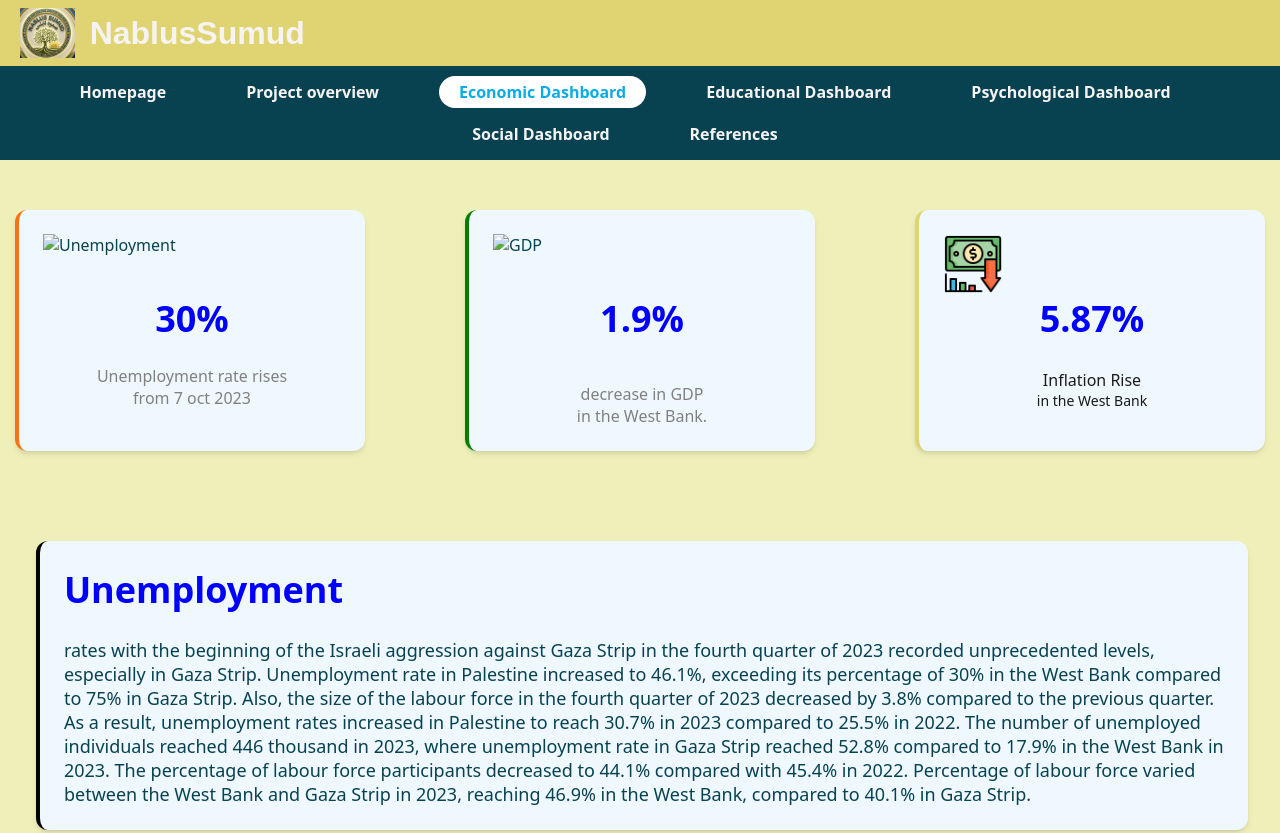
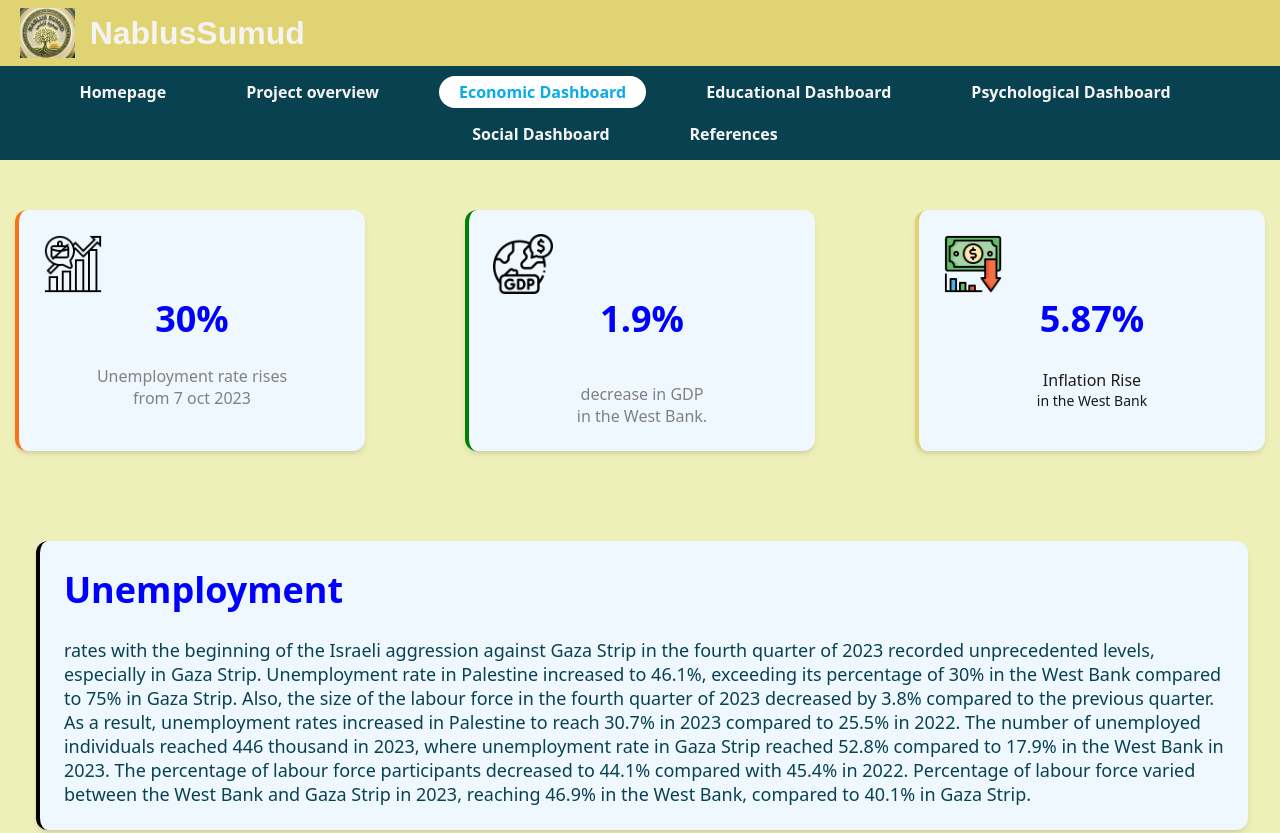
Before and after one commit to tala-hammad/web-project1, a website: page public/Economicpage.html in a window 1280 px wide. Shown: the top 833 px of the page. Drawn offline with Linux system fonts and the light colour scheme.

Commit message:
last changes

```diff
--- a/public/Economicpage.html
+++ b/public/Economicpage.html
@@ -30,7 +30,7 @@
     <div class="cards-container">
 
     <div class="first-card">
-       <img class="img1" src="public/unemployment.png" alt="Unemployment">
+       <img class="img1" src="unemployment.png" alt="Unemployment">
         <div class="percent1">30%</div><br>
         <div class="explore">Unemployment rate rises <br>from 7 oct 2023
 
@@ -39,7 +39,7 @@
     </div >
 
     <div class="second-card">
-      <img class="img1" src="public/gdp.png" alt="GDP">
+      <img class="img1" src="gdp.png" alt="GDP">
         <div class ="percent2">1.9%</div>
         <div class="title-of-card">decrease in GDP<br>in the West Bank. </div>
 
```
